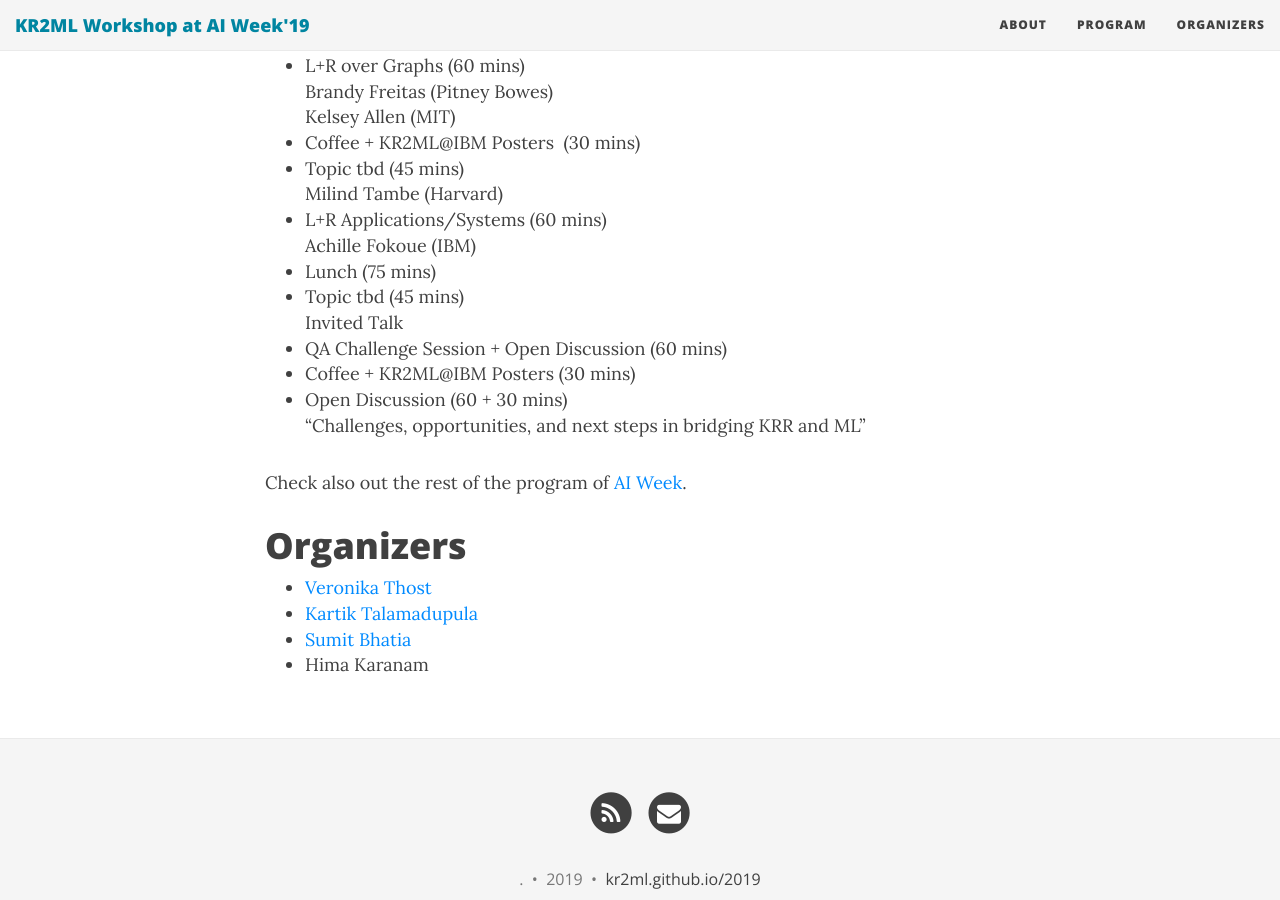
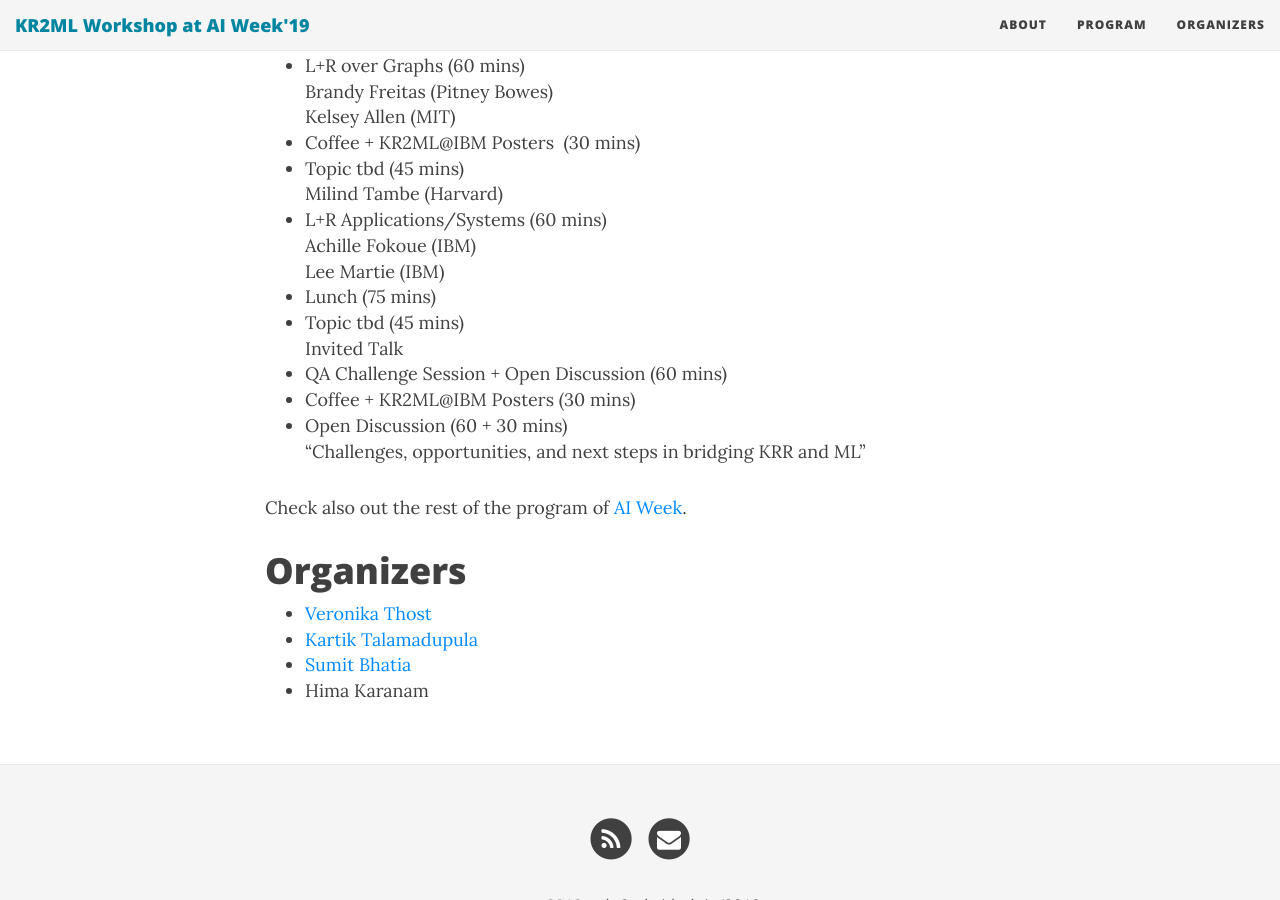
Before and after one commit to kr2ml/ibm-2019, a Jekyll site: the page built from index.md, in a window 1280 px wide and 900 px high, scrolled down 929 px. Built offline with Jekyll 4.4.1, drawn with Linux system fonts in a browser that asks for light colours; nearby versions of some CDN libraries.

Commit message:
Update index.md

```diff
--- a/index.md
+++ b/index.md
@@ -27,7 +27,8 @@ Kelsey Allen (MIT)
 * Topic tbd (45 mins)\
 Milind Tambe (Harvard)
 * L+R Applications/Systems (60 mins)\
-Achille Fokoue (IBM)
+Achille Fokoue (IBM)\
+Lee Martie (IBM)
 * Lunch (75 mins)
 * Topic tbd (45 mins)\
 Invited Talk
```
